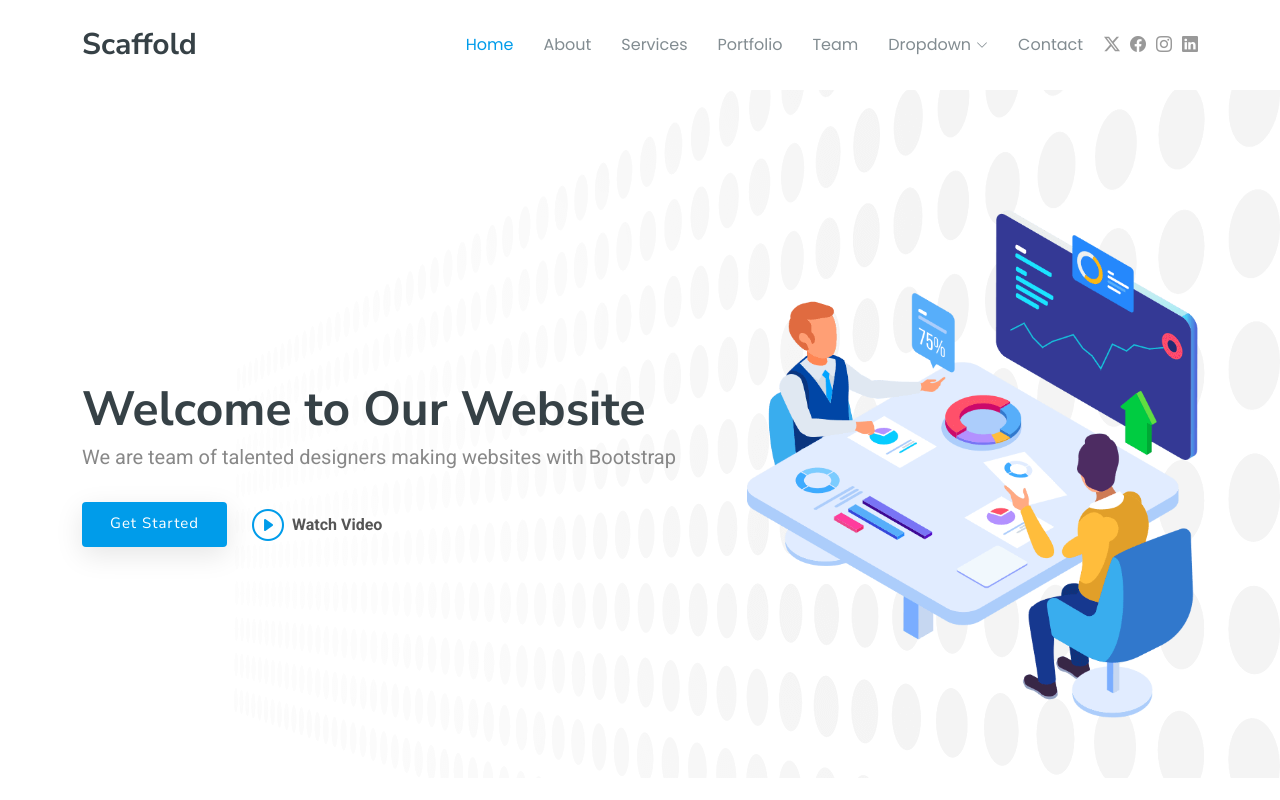
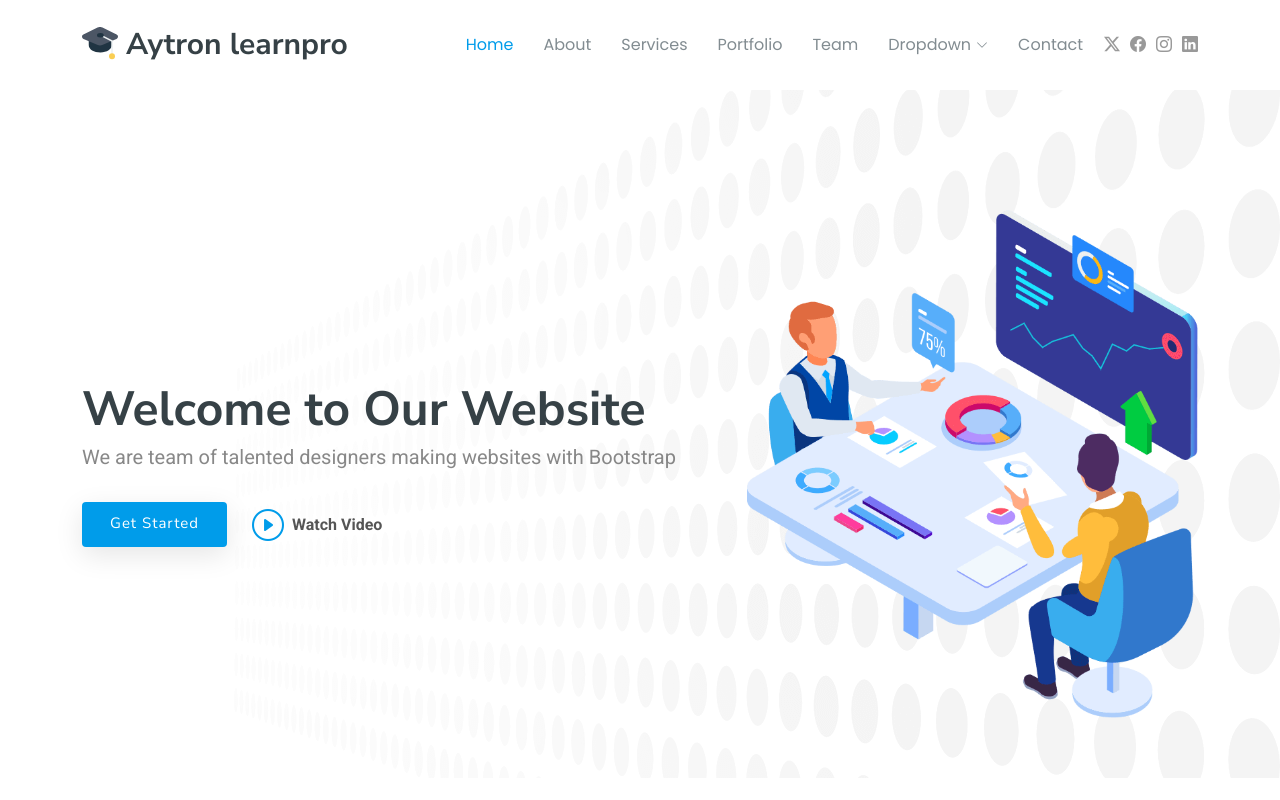
Before and after one commit to jimmy-oss/learning, a plain HTML site: page index.html in a window 1280 px wide. Shown: the top 800 px of the page. Drawn offline with Linux system fonts and the light colour scheme.

Commit message:
adding the school logo

```diff
--- a/index.html
+++ b/index.html
@@ -4,13 +4,13 @@
 <head>
   <meta charset="utf-8">
   <meta content="width=device-width, initial-scale=1.0" name="viewport">
-  <title>Index - Scaffold Bootstrap Template</title>
+  <title>Aytron LearnPro</title>
   <meta name="description" content="">
   <meta name="keywords" content="">
 
   <!-- Favicons -->
-  <link href="assets/img/favicon.png" rel="icon">
-  <link href="assets/img/apple-touch-icon.png" rel="apple-touch-icon">
+  <link href="./assets/img/school.svg" rel="icon">
+  <link href="./assets/img/school.svg" rel="apple-touch-icon">
 
   <!-- Fonts -->
   <link href="https://fonts.googleapis.com" rel="preconnect">
@@ -27,13 +27,6 @@
   <!-- Main CSS File -->
   <link href="assets/css/main.css" rel="stylesheet">
 
-  <!-- =======================================================
-  * Template Name: Scaffold
-  * Template URL: https://bootstrapmade.com/scaffold-bootstrap-metro-style-template/
-  * Updated: Aug 07 2024 with Bootstrap v5.3.3
-  * Author: BootstrapMade.com
-  * License: https://bootstrapmade.com/license/
-  ======================================================== -->
 </head>
 
 <body class="index-page">
@@ -43,8 +36,9 @@
 
       <a href="index.html" class="logo d-flex align-items-center me-auto">
         <!-- Uncomment the line below if you also wish to use an image logo -->
-        <!-- <img src="assets/img/logo.png" alt=""> -->
-        <h1 class="sitename">Scaffold</h1>
+        <img src="assets/img/school.svg" alt="">
+        <h1 class="sitename">Aytron learnpro</h1>
+
       </a>
 
       <nav id="navmenu" class="navmenu">
```
Also changed, not shown: assets/img/school.svg (added).
